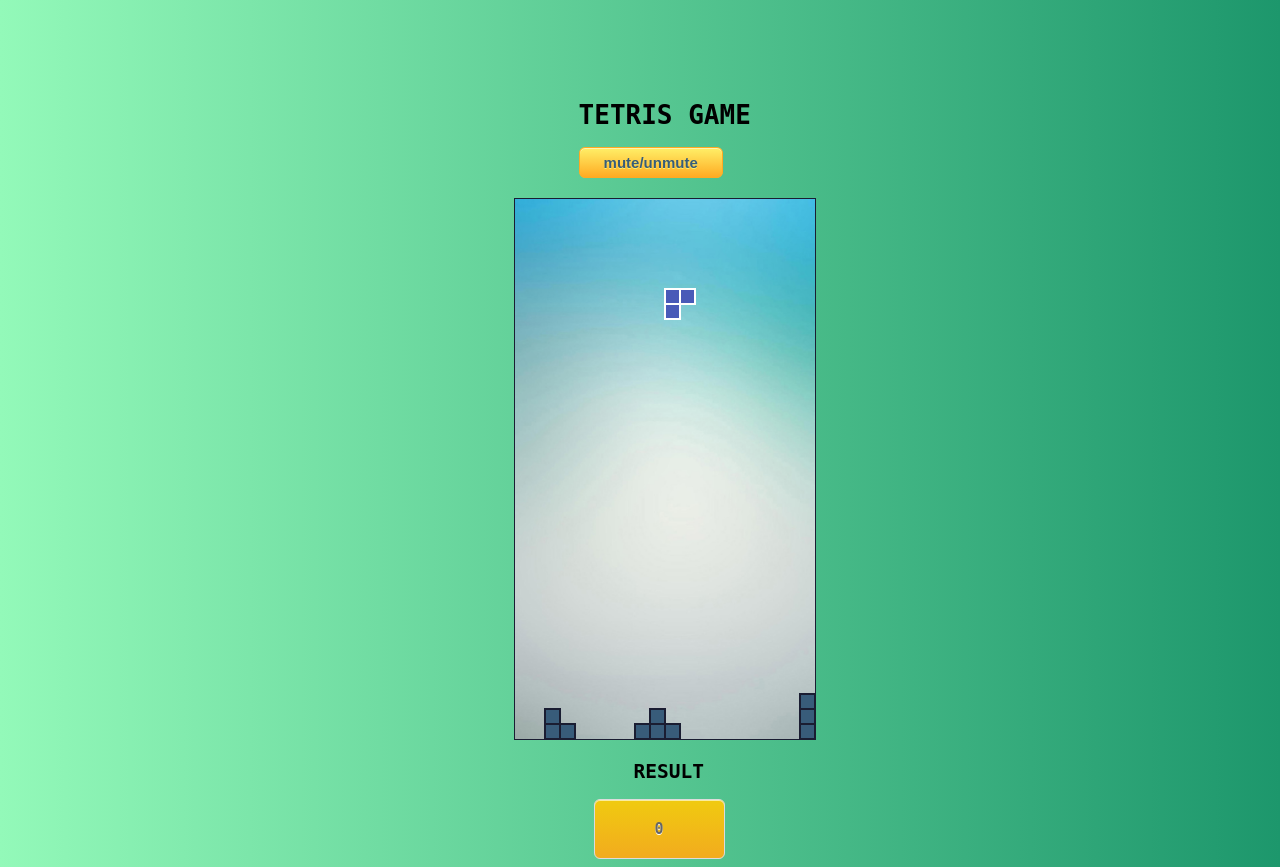
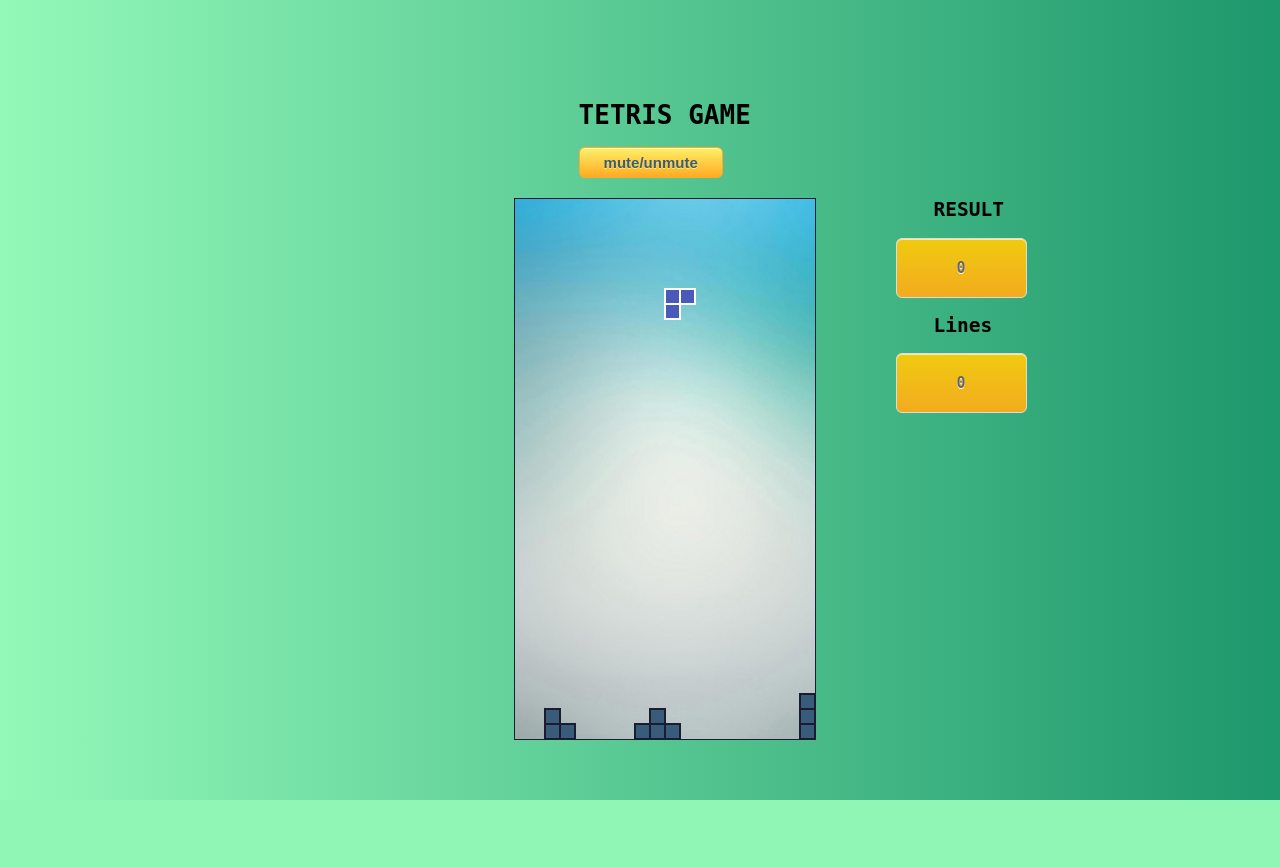
Before and after one commit to polyavi/tetris_project, a PHP site: page /tetris_game.html in a window 1280 px wide. After the commit the page ends 800 px from the top, so only its background shows below. Run offline with PHP 8.4, Linux system fonts and the light colour scheme.

Commit message:
Add lines count. Rearrange HTML in new Div with id=side-container. Set #side-container css.

```diff
--- a/Tetris-game/css/tetris_game.css
+++ b/Tetris-game/css/tetris_game.css
@@ -21,6 +21,7 @@ canvas {
     background-image: url('../images/background.jpg');
     background-repeat: no-repeat;
     background-size: cover;
+	float: left;
 }
 #muteSound{
     -moz-box-shadow:inset 0px 1px 0px 0px #fff6af;
@@ -66,8 +67,11 @@ canvas {
     position:relative;
 	top:1px;
 }
+#side-container{
+	padding-left: 300px;
+}
 
-#result{
+#result, #lines{
 -moz-box-shadow:inset 0px 1px 0px 0px #f9eca0;
 	-webkit-box-shadow:inset 0px 1px 0px 0px #f9eca0;
 	box-shadow:inset 0px 1px 0px 0px #f9eca0;
--- a/Tetris-game/js/tetris_game.js
+++ b/Tetris-game/js/tetris_game.js
@@ -255,7 +255,8 @@ function createGame(tetrisSelector) {
         },
         speed = 1000,
         gameField = startGameField,
-          counterPoints=0;
+        counterPoints=0,
+        lines = 0;
 
     function drawGameFieldBlocks(field) {
         for (var i = 0; i < field.shape.length; i += 1) {
@@ -446,9 +447,6 @@ function createGame(tetrisSelector) {
             zeroArray = [0, 0, 0, 0, 0, 0, 0, 0, 0, 0, 0, 0, 0, 0, 0, 0, 0, 0, 0, 0];
 
         for (h = 0; h < hLen; h += 1) {
-
-
-
             for (v = 0; v < vLen; v += 1) {
                 countRow += startGameField.shape[h][v];
             }
@@ -457,13 +455,19 @@ function createGame(tetrisSelector) {
                 startGameField.shape.splice(h, 1); // remove row
                 startGameField.shape.unshift(zeroArray); // add zeroArray at front
                 counterPoints+=1;
+                lines +=1;
 
             }
+
             countRow = 0;
+
             document.getElementById('result').innerHTML=counterPoints*10;
             //restarting when 250 points reached
             if(document.getElementById('result').innerHTML>=250){
              refresh();}
+
+            document.getElementById('lines').innerHTML=lines;
+
         }
 
     }
--- a/Tetris-game/tetris_game.html
+++ b/Tetris-game/tetris_game.html
@@ -13,10 +13,17 @@
     <h1>TETRIS GAME</h1>
     <button id="muteSound" href="#" style="display:block;">mute/unmute</button>
 
-        <canvas id="tetris-canvas"></canvas>
-         <h2>RESULT</h2>
-    <div id="result">
-        000
+        <div id=container>
+            <canvas id="tetris-canvas"></canvas>
+            <div id="side-container">
+                <h2>RESULT</h2>
+                <div id="result">000</div>
+                <h2>Lines</h2>
+                <div id="lines">000</div>
+            </div>
+        </div>
+
+
     </div>
     </div>
     <audio id="originalTheme" src="sounds/TetrisLowerVolume.mp3"></audio>
```
